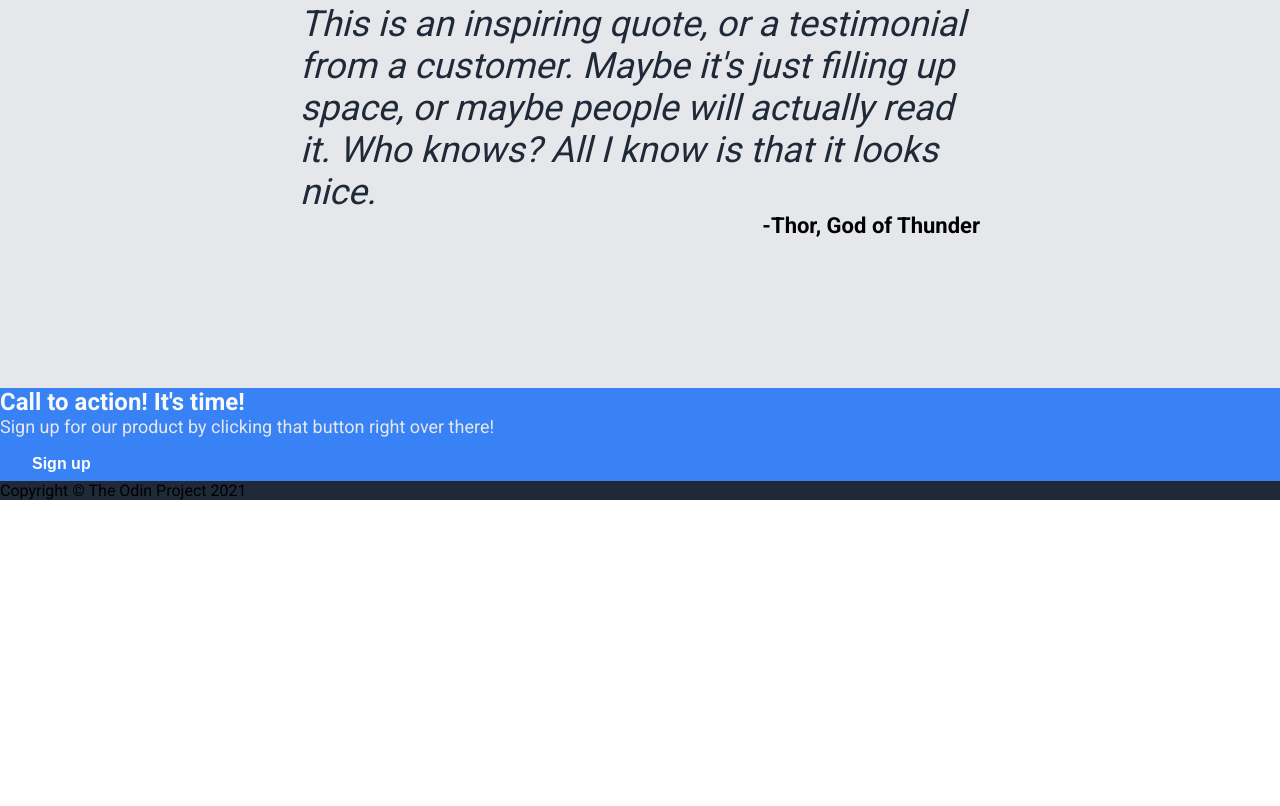
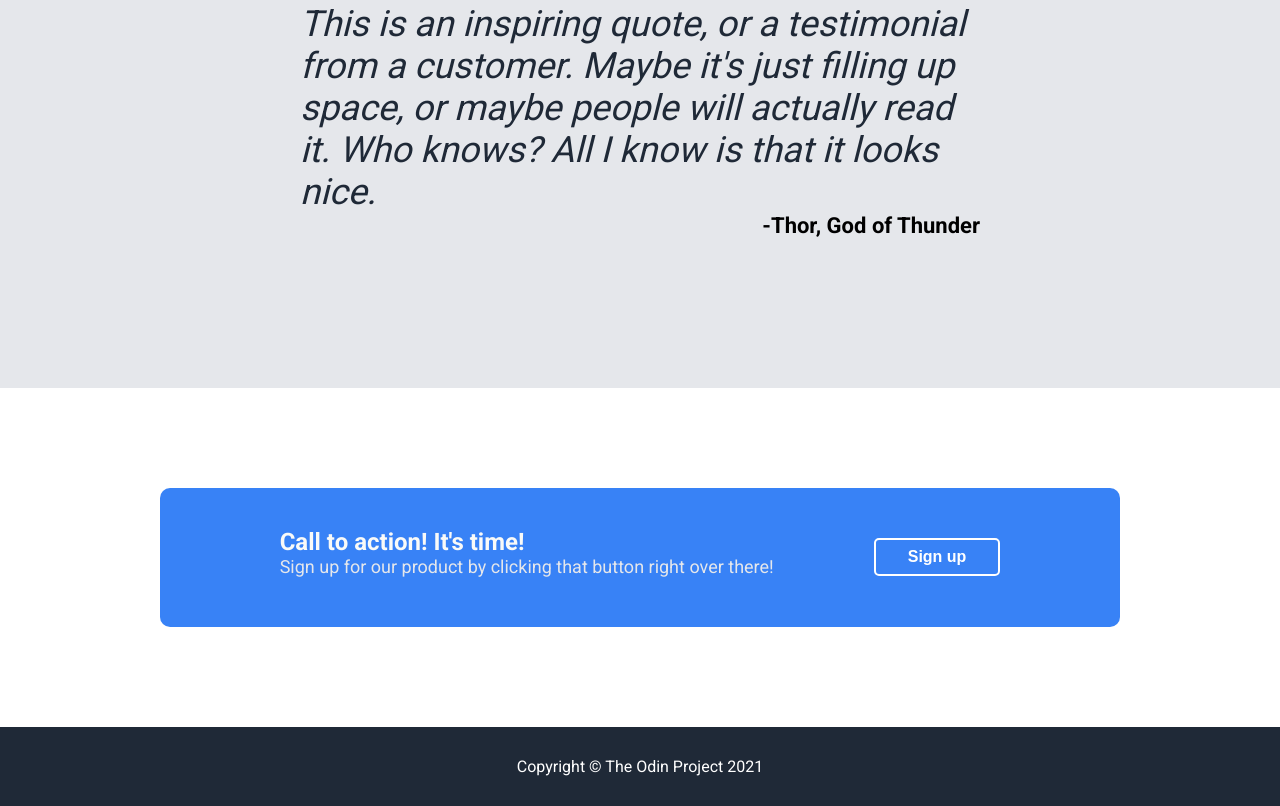
Before and after one commit to JosalbertoTizon/webpage-project, a plain HTML site: page index.html in a window 1280 px wide. Shown: the part 1347-2153 px from the top of the page. Before the commit the page ends 1847 px from the top, so only its background shows below. Drawn offline with Linux system fonts and the light colour scheme.

Commit message:
Add final styles
Site layout is basically finished

```diff
--- a/index.html
+++ b/index.html
@@ -50,9 +50,11 @@
         <div class="quote-author">-Thor, God of Thunder</div>
       </div>
       <div class="sign-up-alternative">
-        <div class="hero-alternative-text">Call to action! It's time!</div>
-        <div class="hero-secondary-text">Sign up for our product by clicking that button right over there!</div>
-        <button>Sign up</button>
+        <div class="alternative-left">
+          <div class="hero-alternative-text">Call to action! It's time!</div>
+          <div class="hero-secondary-text">Sign up for our product by clicking that button right over there!</div>
+        </div>
+        <button class="alternative-button">Sign up</button>
       </div>
       <div class="footer">
         Copyright © The Odin Project 2021
--- a/styles.css
+++ b/styles.css
@@ -98,6 +98,17 @@ button {
 
 .sign-up-alternative {
   background-color: #3882F6;
+  margin: 100px 160px;
+  padding: 40px 0;
+  border-radius: 10px;
+  display: flex;
+  align-items: center;
+  justify-content: center;
+  gap: 100px;
+}
+
+.alternative-button {
+  border: 2px solid white;
 }
 
 .header-top {
@@ -122,3 +133,9 @@ button {
   width: 500px;
   height: auto;
 }
+
+.footer {
+  color: white;
+  padding: 30px 0;
+  text-align: center;
+}
```
